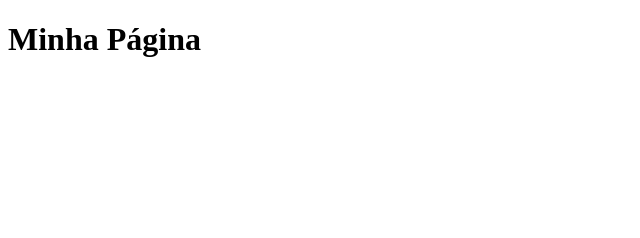
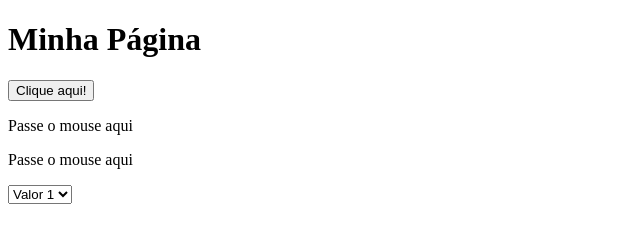
Before and after one commit to Colossobek/aula-javascript, a plain HTML site: page index.html in a window 1280 px wide. Shown: the whole page, without its empty margins (0-640 px from the left). Drawn offline with Linux system fonts and the light colour scheme.

Commit message:
Update index.html

```diff
--- a/index.html
+++ b/index.html
@@ -5,7 +5,18 @@
         <meta charset="utf-8">
         <script type="text/javascript" src="js/main.js"></script>
     </head>
-    <body>
+    <body onload="load()">
         <h1>Minha Página</h1>
+        <button type="button" onclick="clicou()">Clique aqui!</button>
+        <p id="agradecimento" onclick="redirecionar()"></p>
+        <p id="mousemove" onmouseover="trocar(this)" onmouseout="voltar(this)">Passe o mouse aqui</p>
+        <p id="mousemove2" onmouseover="trocar(this)" onmouseout="voltar(this)">Passe o mouse aqui</p>
+
+        <select onchange="funcaoChange(this)">
+            <option value="1">Valor 1</option>
+            <option value="2">Valor 2</option>
+            <option value="3">Valor 3</option>
+        </select>
+
     </body>
 </html>
```
